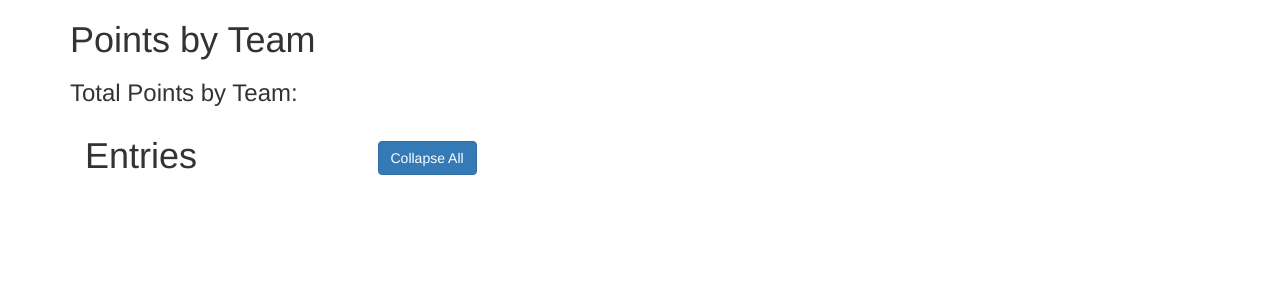
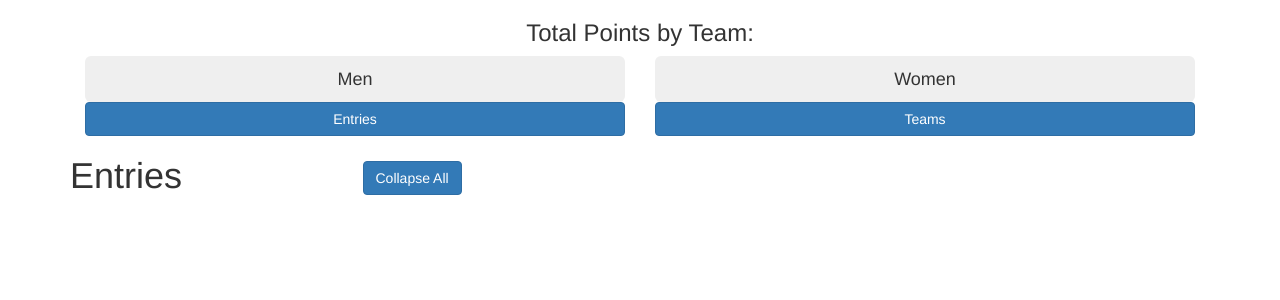
Before and after one commit to alexboden/swim-ranking-analysis, a Flask app: page /entries in a window 1280 px wide. Shown: the top 300 px of the page. Run offline with Flask 3, Linux system fonts and the light colour scheme; data that the repository does not hold is empty; some libraries are stand-ins or nearby versions.

Commit message:
formatting + buttons

```diff
--- a/templates/broken_out_by_entry.html
+++ b/templates/broken_out_by_entry.html
@@ -11,8 +11,7 @@
 
 <body>
 	<div class="container">
-	<div class="container">
-		<div class="row align-items-center">
+		<div class="row">
 			<h1 class="col-md-3 mb-0">Entries</h1>
 			<div class="col-md-6 my-3" style="margin-top: 2.5rem;">
 				<button class="btn btn-primary" type="button" id="btn-collapse-all">Collapse All</button>
@@ -22,6 +21,7 @@
 
 
 
+	<div class="container">
 
 		{% for event in events %}
 		<div class="card my-3">
@@ -29,7 +29,7 @@
 				<div class="col-md-8">
 					<h2 class="mb-0">{{ event }}</h2>
 				</div>
-				<div class="col-md-4 text-right">
+				<div class="col-md-4 text-left">
 					<button class="btn btn-primary mb-3" type="button" id="btn-toggle-table-{{ event }}"
 						data-table-id="{{ event }}"  style="margin-top: 1rem;">
 						Toggle Table
--- a/templates/header.html
+++ b/templates/header.html
@@ -2,7 +2,6 @@
 <html>
 
 <head>
-	<title>Points by Team</title>
 	<link href="{{ url_for('static', filename='css/bootstrap.min.css') }}" rel="stylesheet">
 	<link href="{{ url_for('static', filename='css/styles.css') }}" rel="stylesheet">
 	<style>
@@ -15,12 +14,29 @@
 </head>
 
 <body>
-	<div class="total-points container">
-		<h1 class="my-5">Points by Team</h1>
+	<div class="total-points container text-center">
 		<h3>Total Points by Team:</h3>
 		{% for team in points_by_team %}
 		<p class="team-points" id="team-points-{{team.split()[0]}}">{{ team }}: {{ points_by_team[team] }}</p>
 		{% endfor %}
+	</div>
+	<div class="container">
+		<div class="row-mb-3">
+			<div class="col-md-6">
+				<button class="btn btn-outline-primary btn-lg btn-block" id="btn-men">Men</button>
+			</div>
+			<div class="col-md-6">
+				<button class="btn btn-outline-primary btn-lg btn-block" id="btn-women">Women</button>
+			</div>
+		</div>
+		<div class="row-mt-3">
+			<div class="col-md-6">
+				<a href="/entries" class="btn btn-primary btn-block mt-3">Entries</a>
+			</div>
+			<div class="col-md-6">
+				<a href="/teams" class="btn btn-primary btn-block mt-3">Teams</a>
+			</div>
+		</div>
 	</div>
 
 
```
